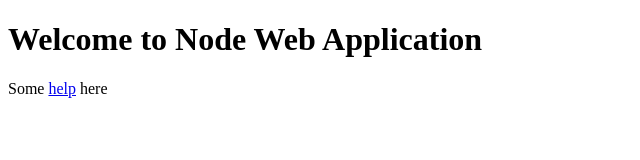
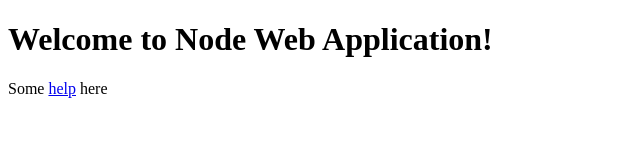
Before and after one commit to Soumyakatti/node_web_app, a website: page public/index.html in a window 1280 px wide. Shown: the full height of the page, 0-640 px from the left. Drawn offline with Linux system fonts and the light colour scheme.

Commit message:
Initial version of node app

```diff
--- a/public/index.html
+++ b/public/index.html
@@ -5,7 +5,7 @@
     <title>My Node Web Application</title>
   </head>
   <body>
-    <h1>Welcome to Node Web Application</h1>
+    <h1>Welcome to Node Web Application!</h1>
     <p>Some <a href="help.html">help</a> here</p>
   </body>
 </html>
```
